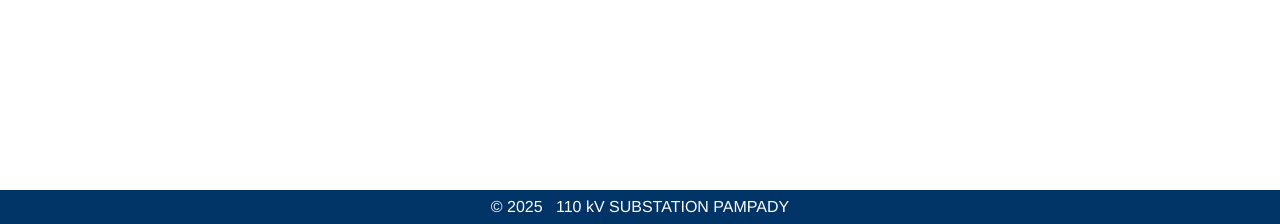
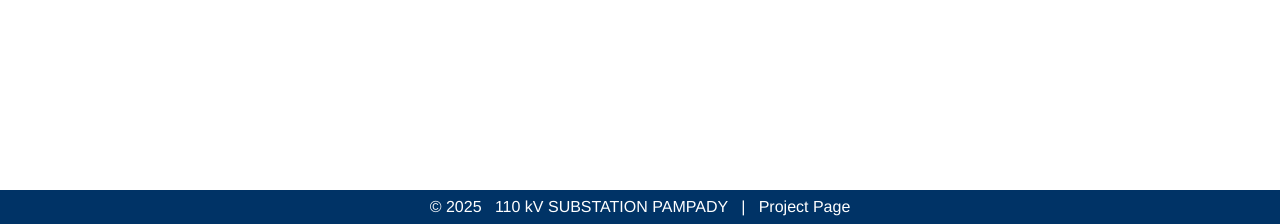
Before and after one commit to RA251995/OperatingReviewApp, a Flask app: page /abc-details in a window 1280 px wide. Shown: the part 576-800 px from the top of the page. Run offline with Flask 3, Linux system fonts and the light colour scheme; data that the repository does not hold is empty.

Commit message:
Add project link to footer

```diff
--- a/static/css/styles.css
+++ b/static/css/styles.css
@@ -154,6 +154,18 @@ footer {
     margin: 28px auto 0 auto; /* Add top margin to separate from heading */
 }
 
+.github-link {
+    color: white;
+    text-decoration: none;
+    background: none;
+    padding: 0;
+}
+
+.github-link:hover {
+    color: #007bff;
+    text-decoration: underline;
+}
+
 @media (max-width: 900px) {
     .tables-flex {
         flex-direction: column;
--- a/templates/base.html
+++ b/templates/base.html
@@ -4,7 +4,7 @@
     <meta charset="UTF-8">
     <title>SOS Review</title>
     <link rel="stylesheet" href="{{ url_for('static', filename='css/styles.css') }}">
-    <script type="module" src="{{ url_for('static', filename='js/main.js') }}"></script> <!-- Include main.js -->
+    <script type="module" src="{{ url_for('static', filename='js/main.js') }}"></script>
 </head>
 <body>
     <header>
@@ -13,7 +13,10 @@
     </header>
     <main>{% block content %}{% endblock %}</main>
     <footer>
-        &copy; 2025 &nbsp; 110 kV SUBSTATION PAMPADY
+        &copy; 2025 &nbsp; 110 kV SUBSTATION PAMPADY &nbsp; | &nbsp;
+        <a href="https://github.com/RA251995/OperatingReviewApp" target="_blank" class="github-link">
+            Project Page
+        </a>
     </footer>
 </body>
 </html>
```
